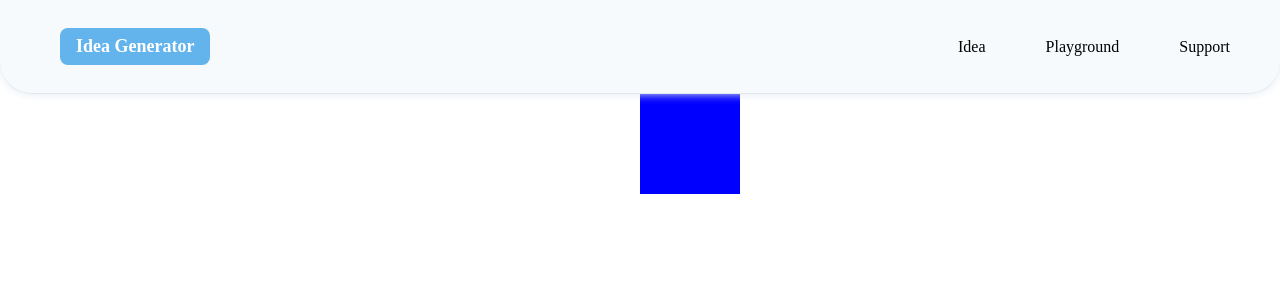
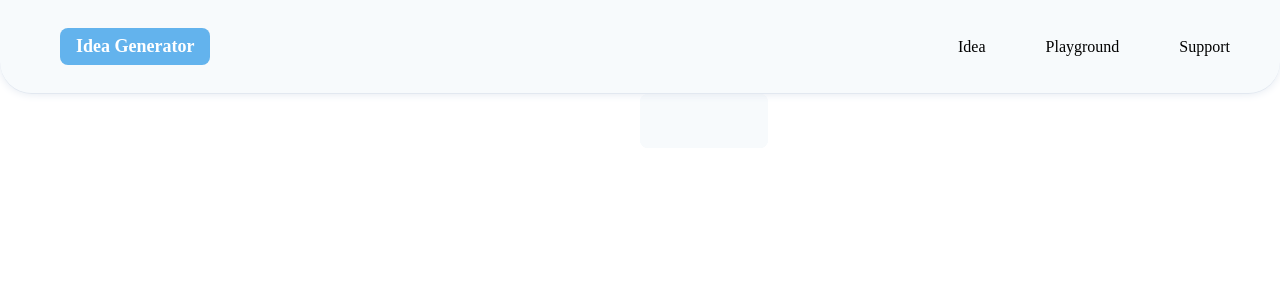
Before and after one commit to bestswlkh0310/idea-generator, a React (Create React App) app: page / in a window 1280 px wide. Both pictures are taken after a click on the button "Playground". Shown: the top 300 px of the page. Built offline with nearby package versions, Linux system fonts and the light colour scheme; a web font is replaced by a local one.

Commit message:
feat : init node style

```diff
--- a/src/UI/Playground/Playground.js
+++ b/src/UI/Playground/Playground.js
@@ -1,9 +1,8 @@
 import { useEffect } from "react";
-import styled from "styled-components";
+import styled, { css } from "styled-components";
 
 function Playground() {
 
-    // 드래그 앤 드롭 기능을 구현할 함수
     function dragElement(elmnt) {
         const dragMouseDown = (e) => {
             e = e || window.event;
@@ -23,8 +22,6 @@ function Playground() {
                 pos2 = pos4 - e.clientY;
                 pos3 = e.clientX;
                 pos4 = e.clientY;
-                // if (elmnt.offsetTop - pos2 < 0) return;
-                // if (elmnt.offsetLeft - pos1 < 0) return;
 
                 elmnt.style.top = (elmnt.offsetTop - pos2) + "px";
                 elmnt.style.left = (elmnt.offsetLeft - pos1) + "px";
@@ -55,6 +52,13 @@ function Playground() {
     );
 }
 
+const NodeStyle = css`
+    height: 54px;
+    background-color: var(--gray-100);
+    border-radius: 8px;
+    width: 128px;
+`
+
 const Container = styled.section`
     display: flex;
     flex-direction: column;
@@ -63,11 +67,9 @@ const Container = styled.section`
 `;
 
 const Node = styled.div`
-    background-color: blue;
+    ${NodeStyle}
     position: absolute;
     cursor: pointer;
-    width: 100px;
-    height: 100px;
 `;
 
 export default Playground;
```
